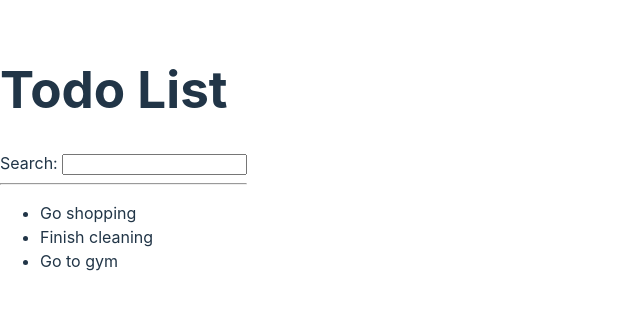
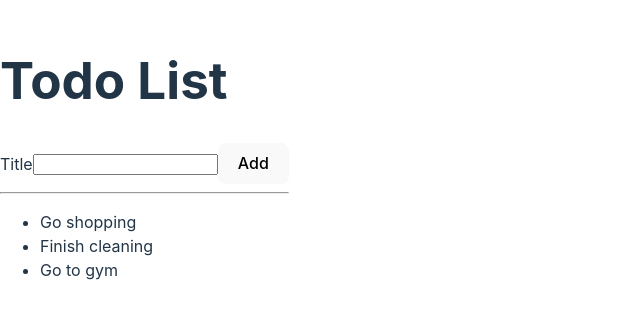
Before and after one commit to Baskanbetul/react-todo, a React (Vite) app: page / in a window 1280 px wide. Shown: the part 242-560 px from the top of the page, without its empty margins (0-640 px from the left). Built offline with nearby package versions, Linux system fonts and the light colour scheme.

Commit message:
Created new file AddTodoForm and added form, input, label and button element also imported AddTodoForm component in App.jsx file

```diff
--- /dev/null
+++ b/src/AddTodoForm.jsx
@@ -0,0 +1,18 @@
+import React from "react";
+
+function AddTodoForm() {
+  return (
+    <div>
+      <form>
+        <label htmlFor="title">Title</label>
+        <input id="todoTitle" type="text"></input>
+        <button>Add</button>
+      </form>
+
+      {/* <label htmlFor="search">Search: </label> */}
+      {/* <input id="search" type="text" /> */}
+    </div>
+  );
+}
+
+export default AddTodoForm;
--- a/src/App.jsx
+++ b/src/App.jsx
@@ -1,5 +1,6 @@
 import React from "react";
 import TodoList from "./TodoList";
+import AddTodoForm from "./AddTodoForm";
 
 // const todoList = [
 //   { title: "Go shopping", id: "1" },
@@ -21,20 +22,20 @@
 //   );
 // }
 
-function Search() {
-  return (
-    <div>
-      <label htmlFor="search">Search: </label>
-      <input id="search" type="text" />
-    </div>
-  );
-}
+// function Search() {
+//   return (
+//     <div>
+//       <label htmlFor="search">Search: </label>
+//       <input id="search" type="text" />
+//     </div>
+//   );
+// }
 
 function App() {
   return (
     <div>
       <h1>Todo List</h1>
-      <Search />
+      <AddTodoForm />
       <hr />
       <TodoList />
     </div>
```
